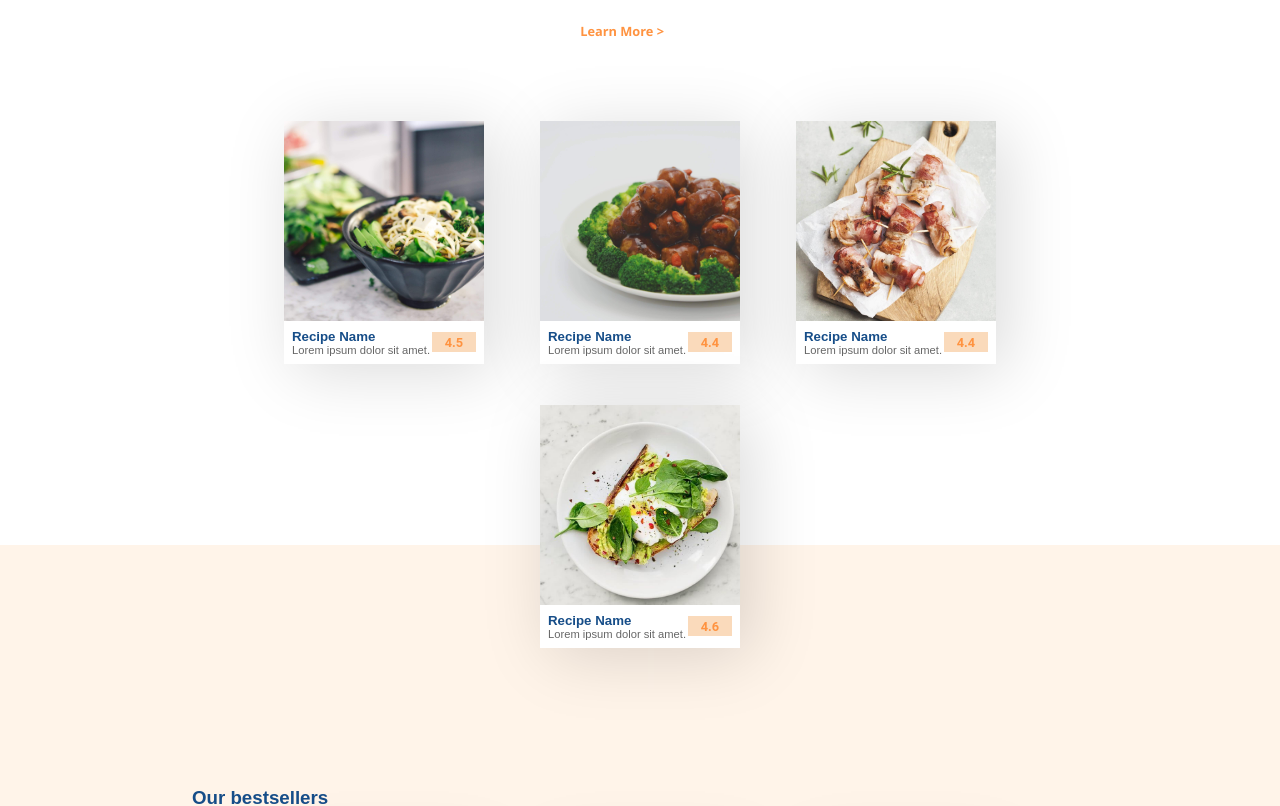
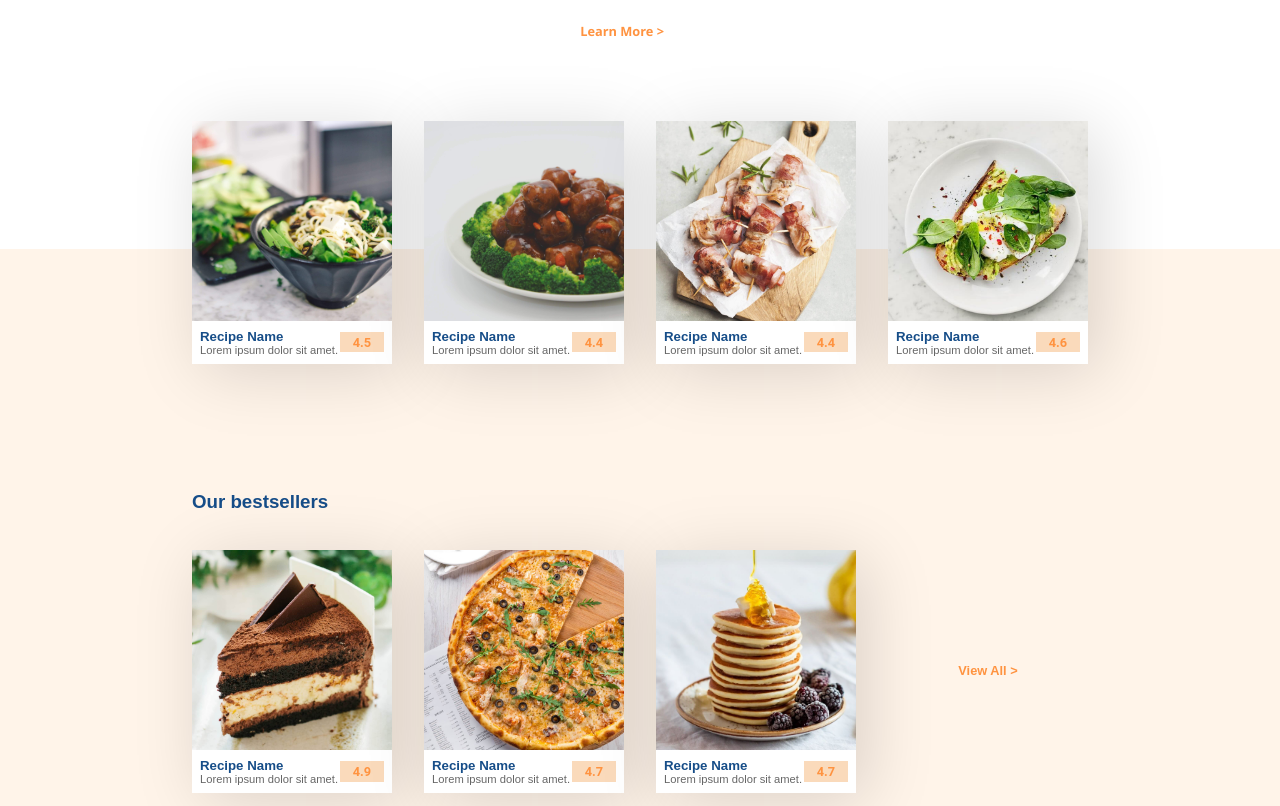
Before and after one commit to BrylleMutia/restaurant-landing-page, a React (Create React App) app: page / in a window 1280 px wide. Shown: the part 780-1586 px from the top of the page. Built offline with nearby package versions, Linux system fonts and the light colour scheme.

Commit message:
fixed margin on devices that support gap

```diff
--- a/src/App.module.css
+++ b/src/App.module.css
@@ -85,7 +85,7 @@ p {
     gap: var(--flex-gap, 2em);
   }
   .flex_row > * {
-    margin-top: 0;
+    margin: 0;
   }
 }
 
--- a/src/App.module.scss
+++ b/src/App.module.scss
@@ -73,7 +73,7 @@ p {
         gap: var(--flex-gap, 2em);
 
         & > * {
-            margin-top: 0;
+            margin: 0;
         }
     }
 }
```
Also changed, not shown: 1 other file (tests, documents, lock files or other folders).
